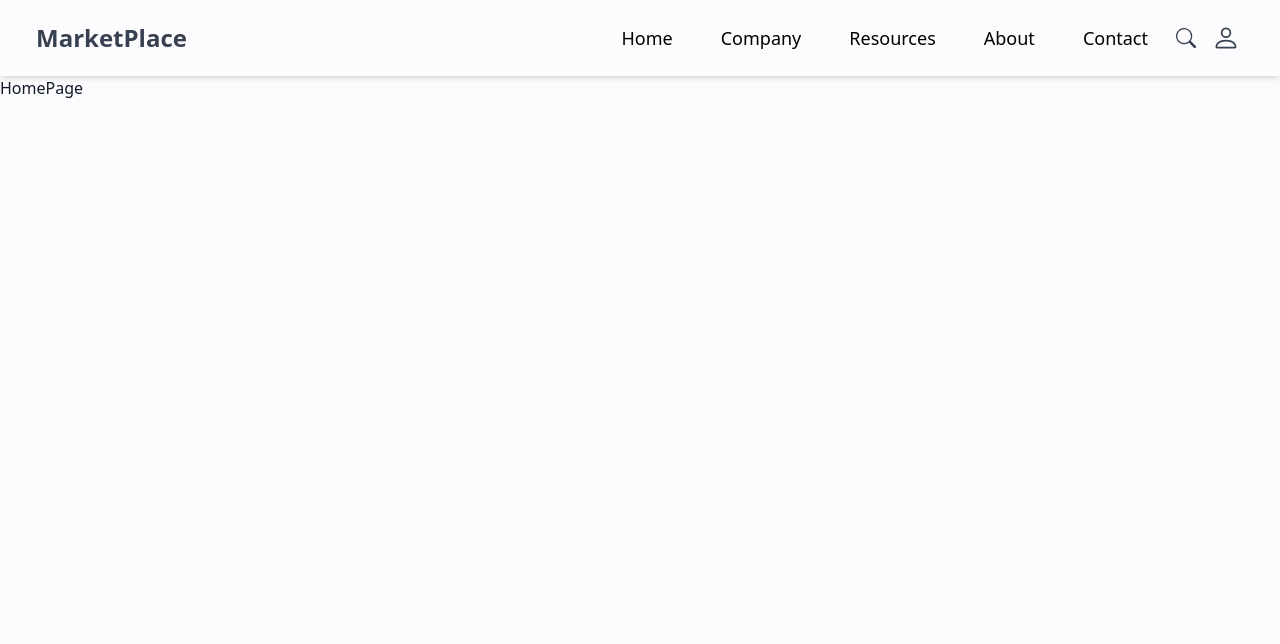
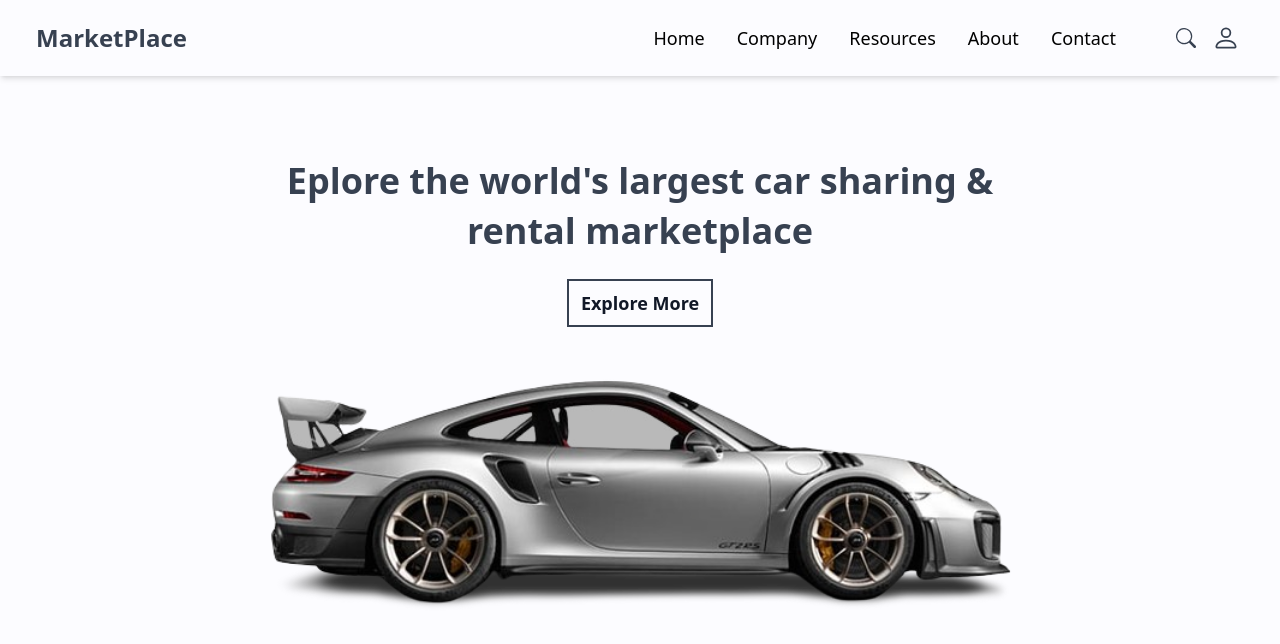
Before and after one commit to Dev-with-Osm/mern-marketplace-app, a React (Vite) app in the folder client/: page / in a window 1280 px wide. Shown: the top 644 px of the page. Built offline with nearby package versions, Linux system fonts and the light colour scheme.

Commit message:
add the first home page design

```diff
--- a/client/src/components/Navbar.jsx
+++ b/client/src/components/Navbar.jsx
@@ -32,7 +32,7 @@ export default function Navbar() {
           {navItems.map((item) => (
             <li
               key={item.id}
-              className="p-4 text-lg rounded-xl m-2 cursor-pointer duration-300 hover:text-black"
+              className="p-4 text-lg rounded-xl my-2 cursor-pointer duration-300 hover:text-black"
             >
               {item.text}
             </li>
@@ -40,7 +40,7 @@ export default function Navbar() {
         </ul>
 
         {/* Mobile Navigation Icon */}
-        <div className="flex items-center gap-4  border-gray-400 rounded-full p-1 text-gray-700">
+        <div className="flex items-center md:ml-10 gap-4  border-gray-400 rounded-full p-1 text-gray-700">
           <button>
             <BsSearch size={20} />
           </button>
--- a/client/src/pages/HomePage.jsx
+++ b/client/src/pages/HomePage.jsx
@@ -1,5 +1,20 @@
 import React from "react";
+import carHome from "../assets/porscherb.png";
 
 export default function HomePage() {
-  return <div>HomePage</div>;
+  return (
+    <div className=" flex flex-col items-center justify-center">
+      <div className="flex flex-col justify-center items-center px-3">
+        <h1 className="text-2xl md:text-4xl text-center md:leading-snug  mt-20 font-semibold text-gray-700">
+          Eplore the world's largest car sharing &{" "}
+          <br className="hidden md:block" /> rental marketplace
+        </h1>
+        <button className="border-2 border-gray-700 text-lg font-semibold px-3 py-2 my-6 hover:bg-gray-700 hover:text-white ease-in-out duration-200">
+          Explore More
+        </button>
+      </div>
+
+      <img src={carHome} className="md:w-[800px]" alt="" />
+    </div>
+  );
 }
```
Also changed, not shown: client/src/assets/porscherb.png (added).
